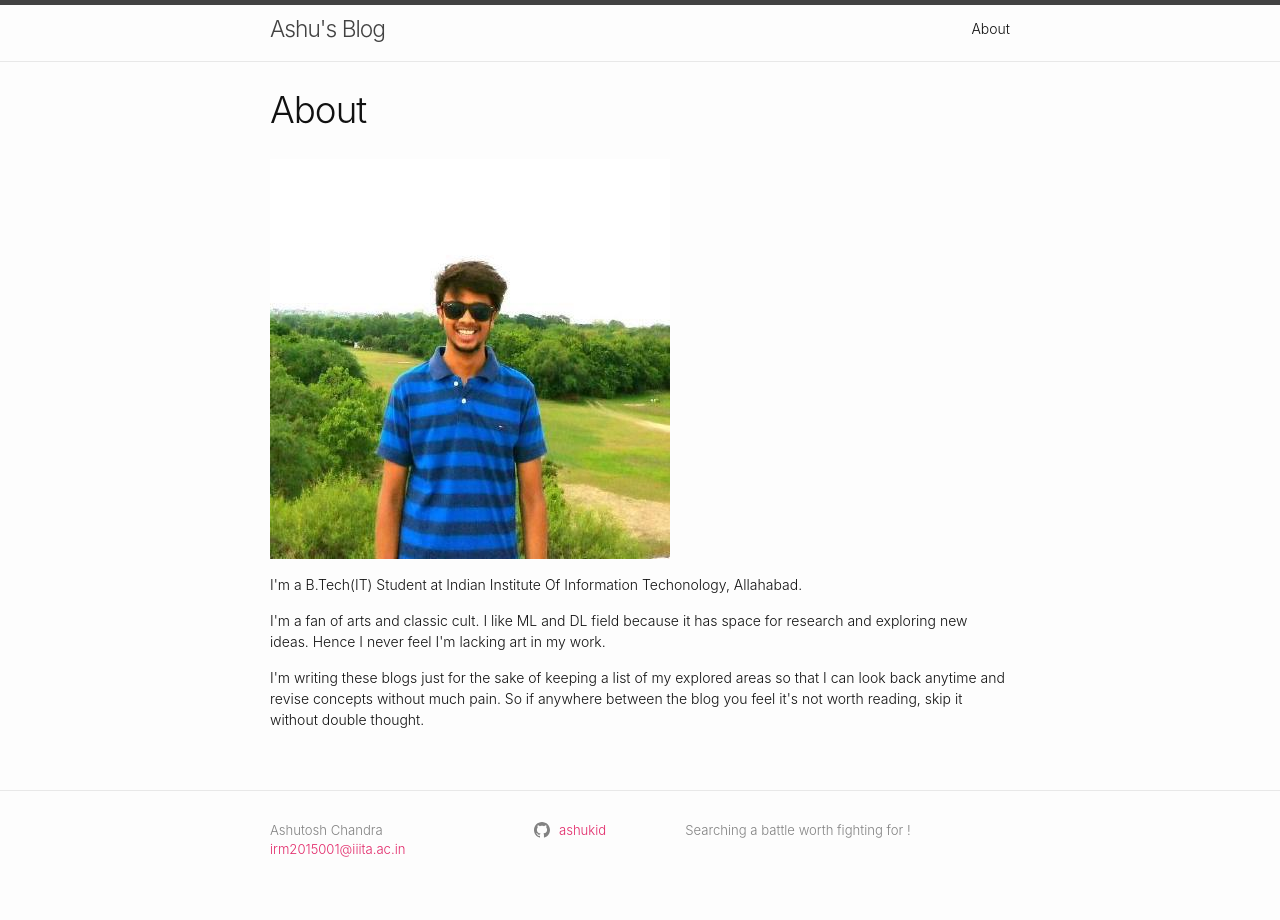
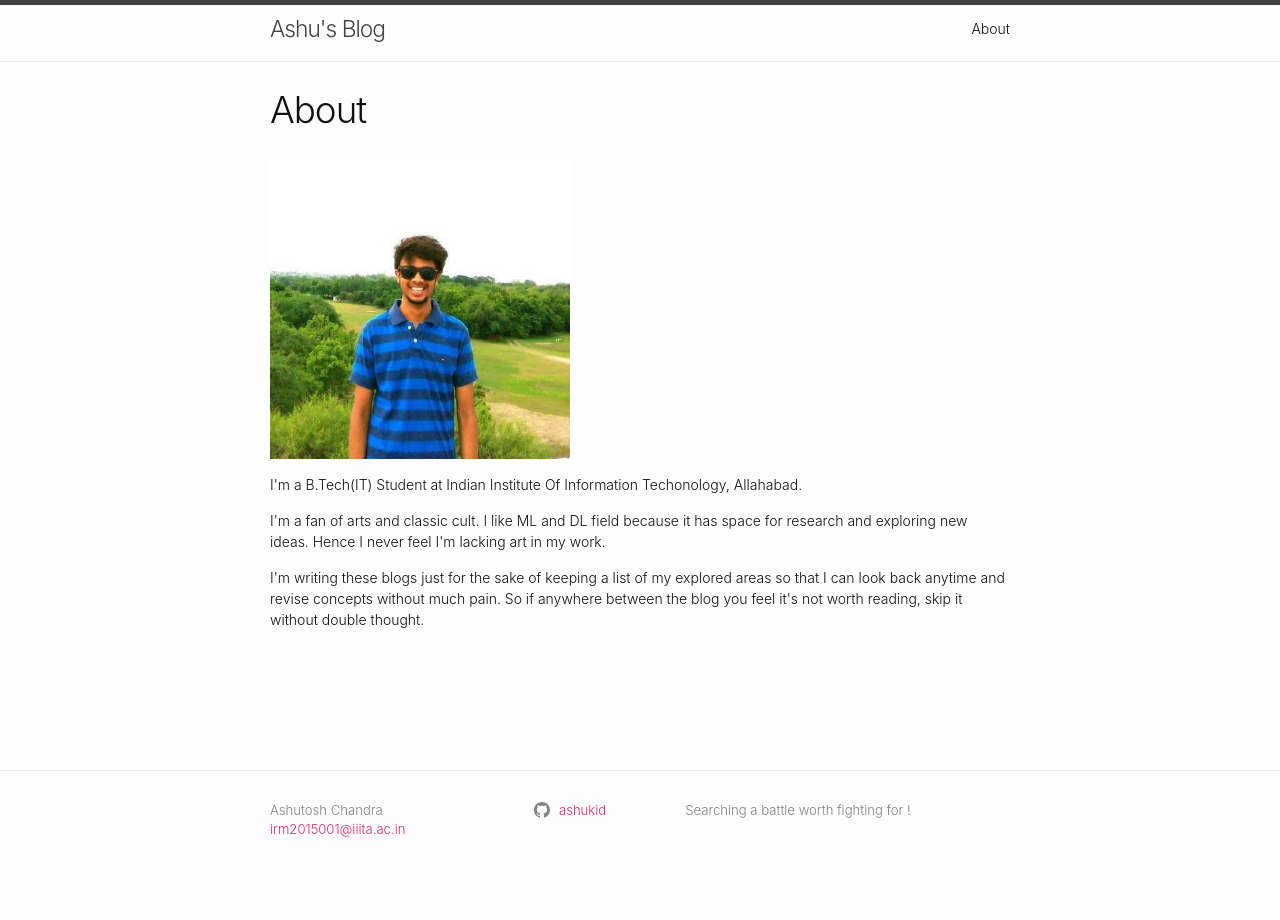
Before and after one commit to ashukid/ashukid.github.io, a Jekyll site: the page built from about.md, in a window 1280 px wide. Built offline with Jekyll 4.4.1, drawn with Linux system fonts in a browser that asks for light colours.

Commit message:
improved about

```diff
--- a/about.md
+++ b/about.md
@@ -4,7 +4,9 @@ title: About
 permalink: /about/
 ---
 
-![my image]({{"/assets/me.jpeg" | relative_url}})
+<!-- ![my image]({{"/assets/me.jpeg" | relative_url}}) -->
+
+<img src="../assets/me.jpeg" alt="me" width="300px" height="300px" >
 
 <p>I'm a B.Tech(IT) Student at Indian Institute Of Information Techonology, Allahabad.</p>
 <p>I'm a fan of arts and classic cult. I like ML and DL field because it has space for research and exploring new ideas. Hence I never feel I'm lacking art in my work.</p>
```
